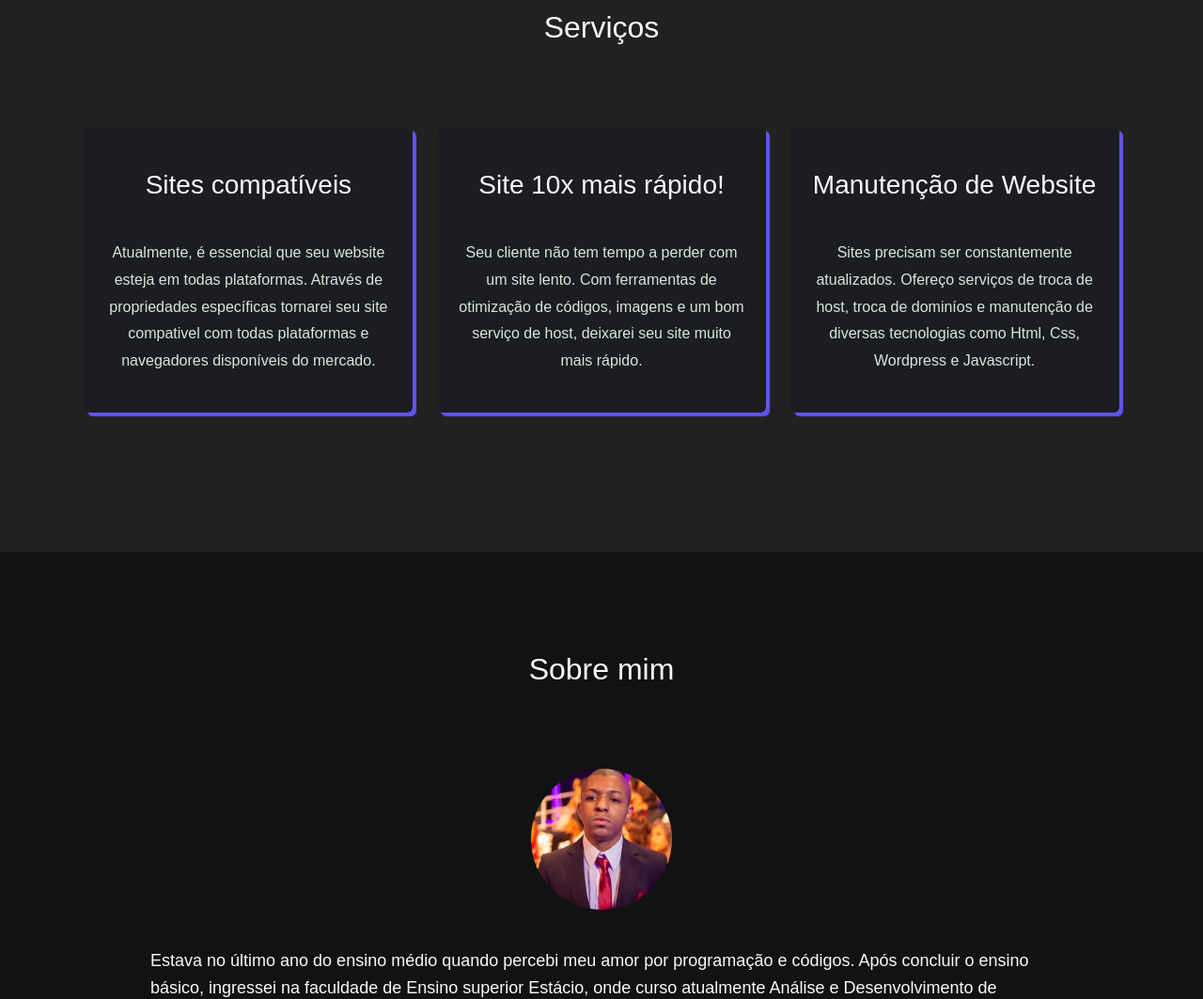
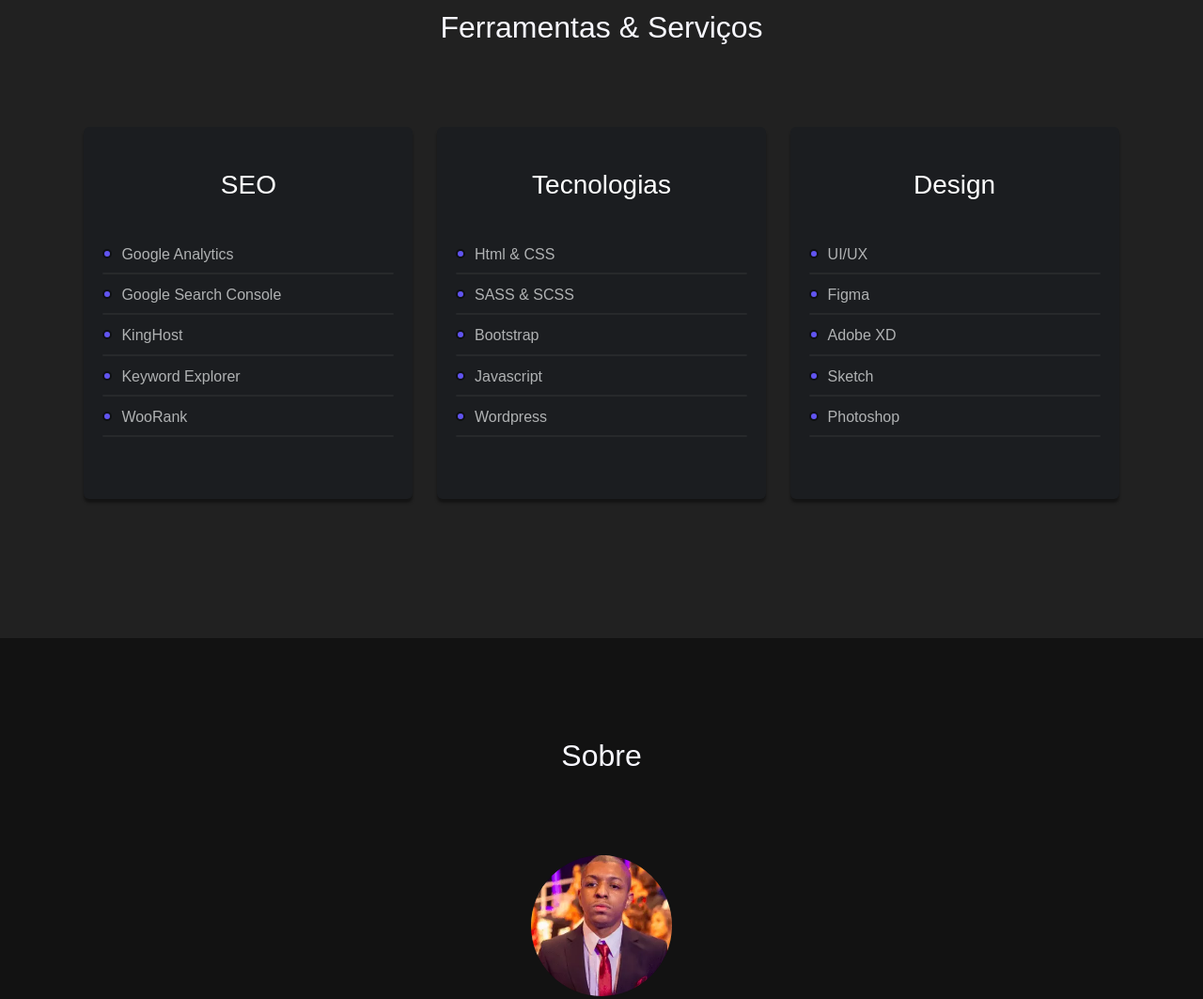
Before and after one commit to devsfe/Personal-portfolio, a plain HTML site: page index.html in a window 1280 px wide. Shown: the part 896-1959 px from the top of the page at 94% size. Drawn offline with nearby package versions, Linux system fonts and the light colour scheme.

Commit message:
Atualizaçoes 1

```diff
--- a/assets/css/style.css
+++ b/assets/css/style.css
@@ -187,7 +187,7 @@
     color: var(--secondary-fontColor);
     font-style: italic;
     font-size: 18px;
-    max-width: 40rem;
+    max-width: 30rem;
 }
 
 .home__btn {
@@ -281,21 +281,51 @@
     display: flex;
     flex-direction: column;
     padding: 2.5em 1.25em;
-    box-shadow: 4px 4px 1px  rgba(97, 84, 240.5);
+    box-shadow: 0 4px 3px 0 rgba(0,0,0,0.4);
 }
 
 .card__title {
     font-weight: normal;
     font-size: 1.75rem;
-    color: var(--main-fontColor);
+    color: #fff;
     margin: 0 0 1.25em 0;
     text-align: center;
 }
 
-.card__paragraph {
-    color: var(--secondary-fontColor);
-    line-height: 1.8;
-    text-align: center;
+.card__list {
+    font-family: "Rubik", sans-serif;
+    font-weight: normal;
+    line-height: 1.2;
+    color: #b0b2b3;
+    margin-bottom: 1.25rem;
+}
+
+.card__description {
+    padding: 0.375rem 0;
+}
+
+.card__description::before {
+    content: '';
+    display: inline-block;
+    width: 6px;
+    height: 6px;
+    background-color: #6154F0;
+    border-radius: 50%;
+    border: 2px solid #0E1013;
+    margin-right: 0.625rem;
+    position: relative;
+    top: -1px;
+}
+
+.card__description::after {
+    content: '';
+    display: block;
+    width: 100%;
+    height: 2px;
+    border-radius: 5px;
+    background: rgba(255,255,255,0.05);
+    margin-top: 0.625rem;
+    position: relative;
 }
 
 /* === Portfolio === */
--- a/index.html
+++ b/index.html
@@ -29,9 +29,9 @@
         <div id = "particles-js"></div>
         <div class="home__container spacing-wrapper" class="particles-js">
             <h1 class="home__title" data-anime="bottom">Olá, me chamo Fernando.</h1>
-            <p class="home__description" data-anime="bottom">Desenvolvedor web freelancer & Ui/Ux.</p>
-            <p class="home__description home__description--2 mt20" data-anime="bottom">Trabalho com diversas tecnologias e programas mais recentes e sofisticados do mercado.Continue rolando para baixo para ver um pouco mais do meu trabalho.</p>
-            <a href="#services" class="home__btn">Saiba mais</a>
+            <p class="home__description" data-anime="bottom">Sou desenvolvedor Front-end & UI/UX freelancer.</p>
+            <p class="home__description home__description--2 mt20" data-anime="bottom">"Trabalho com diversas tecnologias e programas mais recentes e sofisticados do mercado.Continue rolando para baixo para ver um pouco mais do meu trabalho."</p>
+            <a href="#services" class="home__btn" data-anime="bottom">Saiba mais</a>
         </div>
     </section>
     <!-- Whatsapp Icon -->
@@ -39,19 +39,37 @@
     <!-- Services -->
     <section id="services">
         <div class="container spacing-wrapper">
-            <h2 data-anime="left">Serviços</h2>
+            <h2 data-anime="left">Ferramentas & Serviços</h2>
             <div class="card__container my-slider-2">
                 <div class="card" data-anime="bottom">
-                    <h3 class="card__title">Sites compatíveis</h3>
-                    <p class="card__paragraph">Atualmente, é essencial que seu website esteja em todas plataformas. Através de propriedades específicas tornarei seu site compativel com todas plataformas e navegadores disponíveis do mercado.</p>
+                    <h3 class="card__title">SEO</h3>
+                    <ul class="card__list">
+                        <li class="card__description">Google Analytics</li>
+                        <li class="card__description">Google Search Console</li>
+                        <li class="card__description">KingHost</li>
+                        <li class="card__description">Keyword Explorer</li>
+                        <li class="card__description">WooRank</li>
+                    </ul>
                 </div>
                 <div class="card card--middle" data-anime="bottom">
-                    <h3 class="card__title">Site 10x mais rápido!</h3>
-                    <p class="card__paragraph">Seu cliente não tem tempo a perder com um site lento. Com ferramentas de otimização de códigos, imagens e um bom serviço de host, deixarei seu site muito mais rápido.</p>
+                    <h3 class="card__title">Tecnologias</h3>
+                    <ul class="card__list">
+                        <li class="card__description">Html & CSS</li>
+                        <li class="card__description">SASS & SCSS</li>
+                        <li class="card__description">Bootstrap</li>
+                        <li class="card__description">Javascript</li>
+                        <li class="card__description">Wordpress</li>
+                    </ul>
                 </div>
                 <div class="card" data-anime="bottom">
-                    <h3 class="card__title">Manutenção de Website</h3>
-                    <p class="card__paragraph">Sites precisam ser constantemente atualizados. Ofereço serviços de troca de host, troca de dominíos e manutenção de diversas tecnologias como Html, Css, Wordpress e Javascript.</p>
+                    <h3 class="card__title">Design</h3>
+                    <ul class="card__list">
+                        <li class="card__description">UI/UX</li>
+                        <li class="card__description">Figma</li>
+                        <li class="card__description">Adobe XD</li>
+                        <li class="card__description">Sketch</li>
+                        <li class="card__description">Photoshop</li>
+                    </ul>
                 </div>
             </div>
         </div>
@@ -59,7 +77,7 @@
     <!-- About -->
     <section id="about">
         <div class="container spacing-wrapper">
-            <h2 data-anime="left">Sobre mim</h2>
+            <h2 data-anime="left">Sobre</h2>
             <img src="/assets/images/eu.webp" alt="" class="about__img" data-anime="left">
             <p class="about__paragraph" data-anime="bottom">Estava no último ano do ensino médio quando percebi meu amor por programação e códigos. Após concluir o ensino básico, ingressei na faculdade de Ensino superior Estácio, onde curso atualmente Análise e Desenvolvimento de Sistemas(2° Periodo).</p>
             <p class="about__paragraph" data-anime="bottom">Atravessando lógica de programação e diversos cursos, amei o Front-End e decidi que daria meu melhor para sempre fazer um ótimo trabalho.</p>
@@ -75,7 +93,16 @@
                 <img src="assets/images/express-shop.webp" alt="" class="portfolio__img">
                 <img src="assets/images/next-bar.webp" alt="" class="portfolio__img">
                 <img src="assets/images/soul.webp" alt="" class="portfolio__img">
+                <img src="assets/images/heat-page.png" alt="" class="portfolio__img">
             </div>
+            <h3 class="portfolio__subtitle" data-anime="left">Projetos Independentes</h3>
+            <div class="portfolio__images my-slider">
+                <img src="assets/images/express-shop.webp" alt="" class="portfolio__img">
+                <img src="assets/images/next-bar.webp" alt="" class="portfolio__img">
+                <img src="assets/images/soul.webp" alt="" class="portfolio__img">
+                <img src="assets/images/heat-page.png" alt="" class="portfolio__img">
+            </div>
+
         </div>
     </section>
     <!-- Contact -->
@@ -130,8 +157,6 @@
             }
             ]
             });
-
-
         });
     </script>
 </body>
```
Also changed, not shown: assets/images/favicon.png, assets/images/heat-page.png (added). Lines whose indentation alone changed are shown as unchanged.
